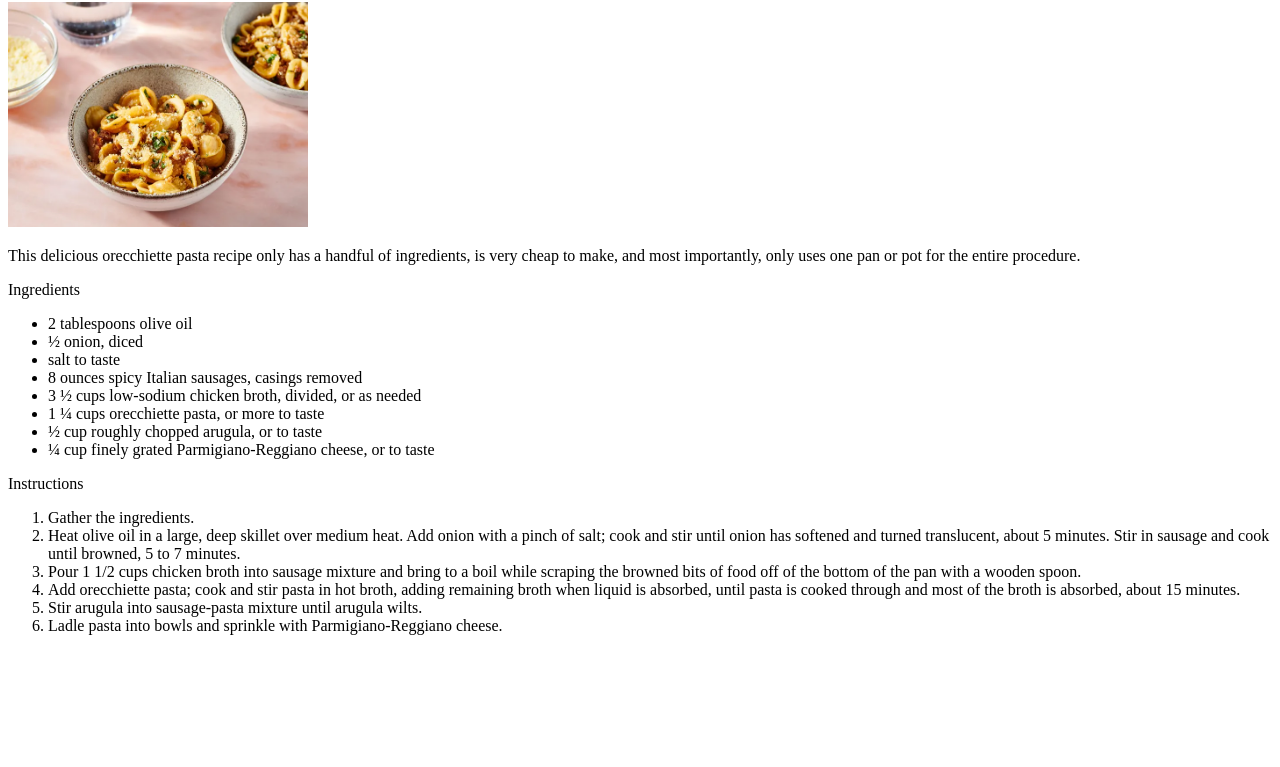
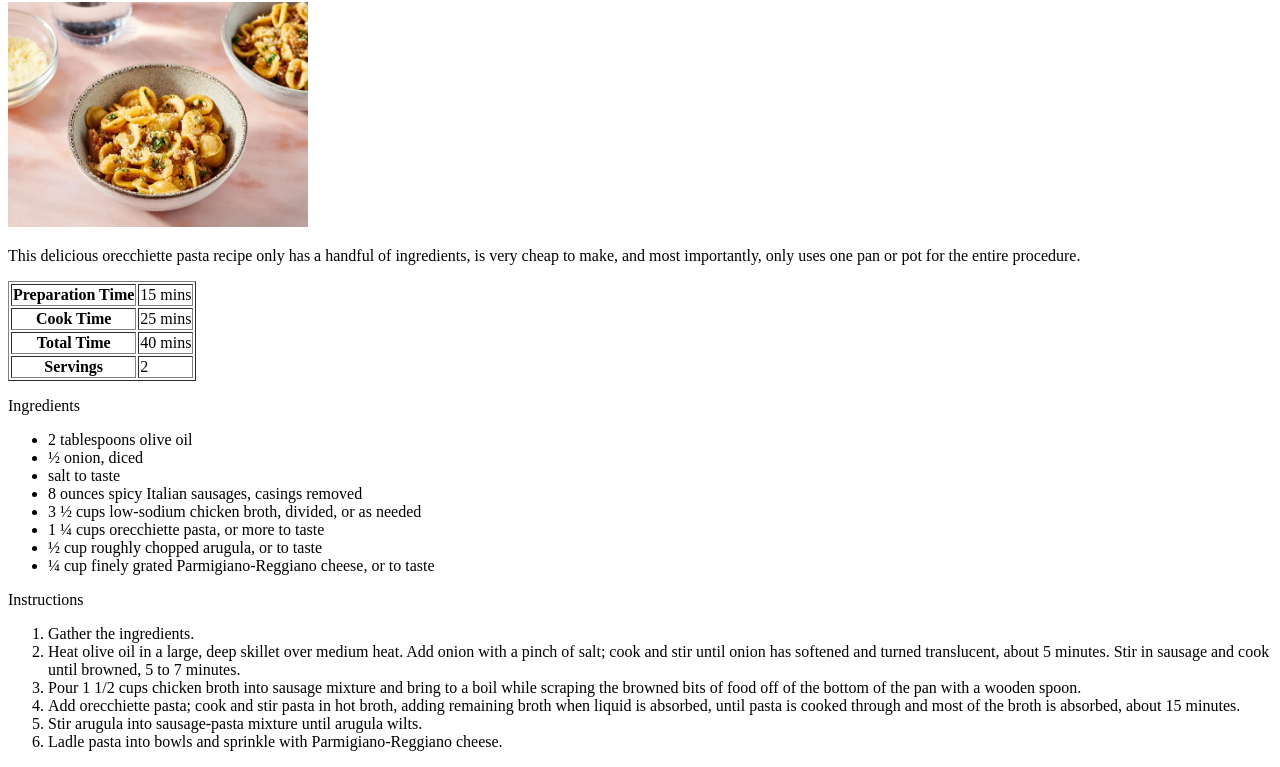
Before and after one commit to marclysternakila-lgtm/odin-recipes, a plain HTML site: page pasta.html in a window 1280 px wide. Shown: the part 104-871 px from the top of the page. Before the commit the page ends 800 px from the top, so only its background shows below. Drawn offline with Linux system fonts and the light colour scheme.

Commit message:
html stuff

```diff
--- a/pasta.html
+++ b/pasta.html
@@ -9,6 +9,32 @@
         <img src="pasta.jpeg" alt="One Pan Orecchiette Pasta" width="300" height="auto">
         <p> This delicious orecchiette pasta recipe only has a handful of ingredients, is very cheap to make, and most importantly, only uses one pan or pot for the entire procedure.  <p>
         <p></p>
+
+       <table border="1">
+  <tr>
+    <th>Preparation Time</th>
+    <td>15 mins</td>
+  </tr>
+  <tr>
+    <th>Cook Time</th>
+    <td>25 mins</td>
+  </tr>
+  <tr>
+    <th>Total Time</th>
+    <td>40 mins</td>
+  </tr>
+  <tr>
+    <th>Servings</th>
+    <td>2</td>
+  </tr>
+</table>
+
+
+
+
+
+
+
         <p>Ingredients</p>
         <ul>
             <li>2 tablespoons olive oil</li>
```
Also changed, not shown: chery.html (+24 -0 lines), feedback.html (added, +8 -0 lines), index.html (+2 -2 lines), mashedpotatoes.html (+22 -0 lines).
